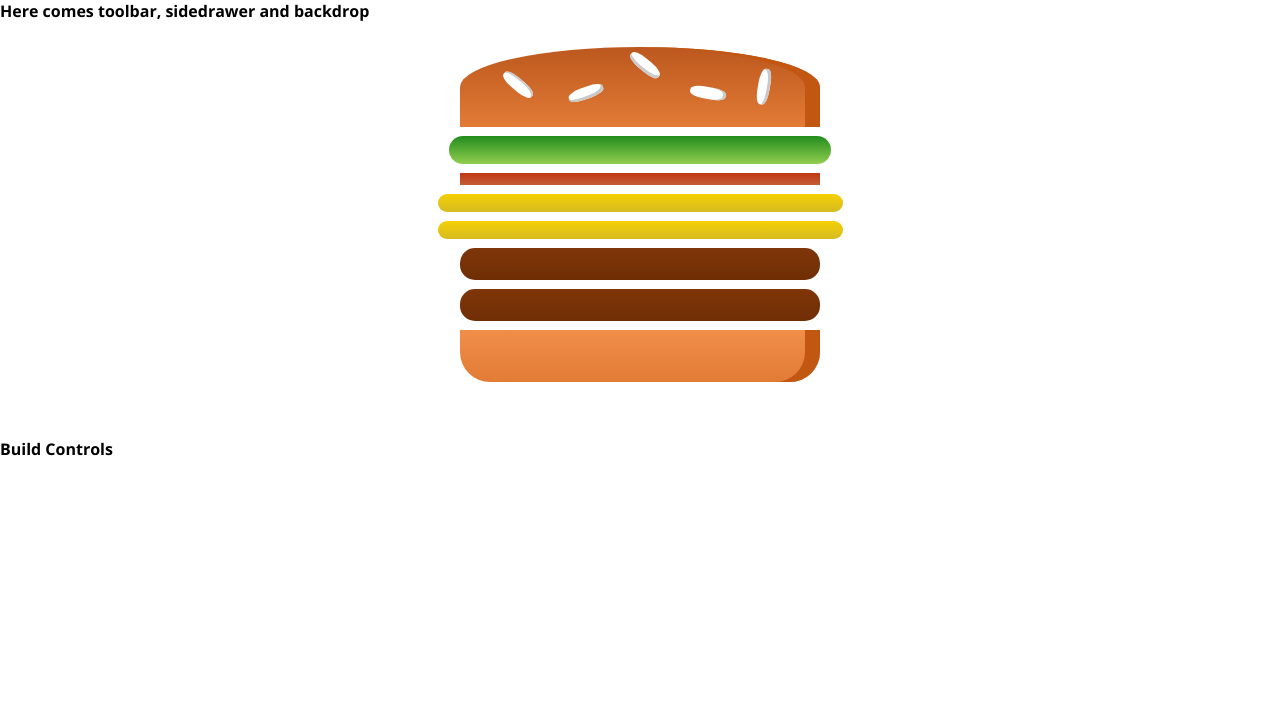
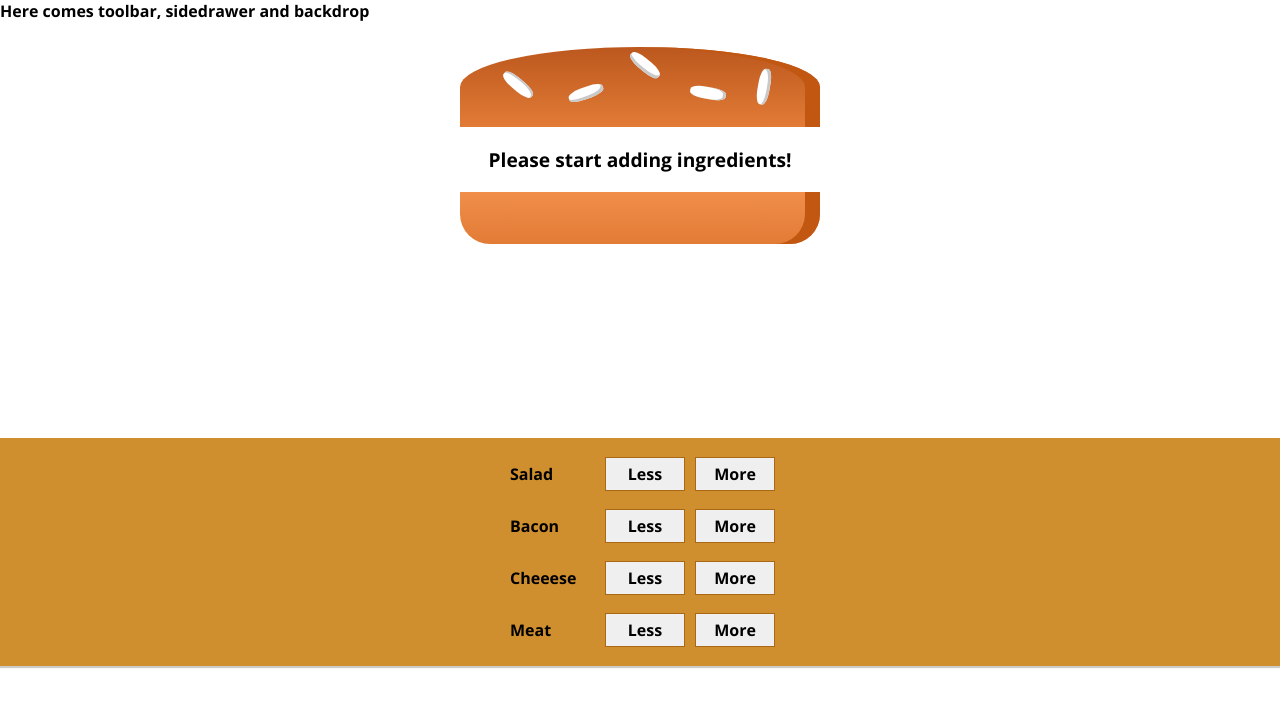
Before and after one commit to Abhishektenneti/burgerReactApplication, a React app: page / in a window 1280 px wide. Shown: the top 706 px of the page. Built offline with nearby package versions, Linux system fonts and the light colour scheme.

Commit message:
'BurgerHandlersCommits'

```diff
--- /dev/null
+++ b/src/components/Burger/BuildControls/BuildControl/BuildControl.css
@@ -0,0 +1,56 @@
+.BuildControl {
+    display: flex;
+    justify-content: space-between;
+    align-items: center;
+    margin: 5px 0;
+}
+
+.BuildControl button {
+    display: block;
+    font: inherit;
+    padding: 5px;
+    margin: 0 5px;
+    width: 80px;
+    border: 1px solid #AA6817;
+    cursor: pointer;
+    outline: none;
+}
+
+.BuildControl button:disabled {
+    background-color: #AC9980;
+    border: 1px solid #7E7365;
+    color: #ccc;
+    cursor: default;
+}
+
+.BuildControl button:hover:disabled {
+    background-color: #AC9980;
+    color: #ccc;
+    cursor: not-allowed;
+}
+
+.Label {
+    padding: 10px;
+    font-weight: bold;
+    width: 80px;
+}
+
+.BuildControl .Less {
+    background-color: #D39952;
+    color: white;
+}
+
+.BuildControl .More {
+    background-color: #8F5E1E;
+    color: white;
+}
+
+.BuildControl .Less:hover, .BuildControl .Less:active {
+    background-color: #DAA972;
+    color: white;
+}
+
+.BuildControl .More:hover,.BuildControl .More:active {
+    background-color: #99703F;
+    color: white;
+}
--- /dev/null
+++ b/src/components/Burger/BuildControls/BuildControl/BuildControl.js
@@ -0,0 +1,13 @@
+import React from 'react';
+
+import classes from './BuildControl.css';
+
+const buildControl = (props) =>(
+    <div className={classes.BuildControl}>
+        <div className={classes.Label}>{props.label}</div>
+        <button classes={classes.Less}>Less</button>
+        <button classes={classes.More}>More</button>
+    </div>
+);
+
+export default buildControl;
--- /dev/null
+++ b/src/components/Burger/BuildControls/BuildControls.css
@@ -0,0 +1,10 @@
+.BuildControls {
+    width : 100%;
+    background-color : #CF8F2E;
+    display : flex;
+    flex-flow : column;
+    align-items : center;
+    box-shadow : 0 2px 1px #ccc;
+    margin : auto;
+    padding : 10px 0;
+}
--- /dev/null
+++ b/src/components/Burger/BuildControls/BuildControls.js
@@ -0,0 +1,20 @@
+import React from 'react';
+import classes from './BuildControls.css';
+import BuildControl from './BuildControl/BuildControl';
+
+const controls = [
+    {label : 'Salad',type:'salad'},
+    {label : 'Bacon',type:'bacon'},
+    {label : 'Cheeese',type:'cheese'},
+    {label : 'Meat',type:'meat'}
+];
+
+const buildControls = (props) =>(
+    <div className={classes.BuildControls}>
+        {controls.map(ctrl => (
+            <BuildControl key={ctrl.label} label={ctrl.label}/>
+        ))}
+    </div>
+);
+
+export default buildControls;
--- a/src/components/Burger/Burger.js
+++ b/src/components/Burger/Burger.js
@@ -6,11 +6,18 @@
 
 const burger = (props) =>{
     debugger;
-    const transformedIngredients = Object.keys(props.ingredients).map(igKey=>{
+    let transformedIngredients = Object.keys(props.ingredients).map(igKey=>{
         return [...Array(props.ingredients[igKey])].map((_,i)=>{
             return <BurgerIngredient key={igKey+i} type={igKey}></BurgerIngredient>;
             });
-        });
+        }).reduce((arr,el)=>{
+            return arr.concat(el);
+        },[]);
+        if(transformedIngredients.length === 0)
+        {
+            transformedIngredients = <p>Please start adding ingredients!</p>
+        }
+        // console.log(transformedIngredients);
     return(
         <div className={classes.Burger}>
             <BurgerIngredient type="bread-top"/>
--- a/src/containers/BurgerBuilder/BurgerBuilder.js
+++ b/src/containers/BurgerBuilder/BurgerBuilder.js
@@ -1,6 +1,15 @@
 import React,{Component} from 'react';
 import Burger from '../../components/Burger/Burger';
 import Aux from '../../hoc/Auxi';
+import BuildControls from '../../components/Burger/BuildControls/BuildControls';
+
+const  INGREDIENT_PRICES = {
+    salad : 1,
+    cheese : 1,
+    meat : 1,
+    bacon : 1
+}
+
 
 class BurgerBuilder extends Component{
     // constructor(){
@@ -11,19 +20,41 @@
     // }
     state={
         ingredients : {
-            salad : 1,
-            bacon : 1,
-            cheese : 2,
-            meat : 2
+            salad : 0,
+            bacon : 0,
+            cheese :0,
+            meat : 0
+        },
+        totalPrice : 10
+    }
+
+    addIngredientHandler = (type) =>{
+        const oldCount = this.state.ingredients[type];
+        const updatedCount = oldCount+1;
+        const updatedIngredients = {
+            ...this.state.ingredients
         }
+        updatedIngredients.type = updatedCount;
+        const newPrice = this.state.totalPrice+INGREDIENT_PRICES[type];
+        this.setState({totalPrice:newPrice,ingredients:updatedIngredients})
     }
+
+    removeIngredientHandler = (type) =>{
+        const oldCount = this.state.ingredients[type];
+        const updatedCount = oldCount-1;
+        const updatedIngredients = {
+            ...this.state.ingredients
+        }
+        updatedIngredients.type = updatedCount;
+        const newPrice = this.state.totalPrice-INGREDIENT_PRICES[type];
+        this.setState({totalPrice:newPrice,ingredients:updatedIngredients})
+    }
+
     render (){
         return(
             <Aux>
                 <Burger ingredients={this.state.ingredients} />
-                <div>
-                    Build Controls
-                </div>
+                <BuildControls/>
             </Aux>
         );
     }
```
